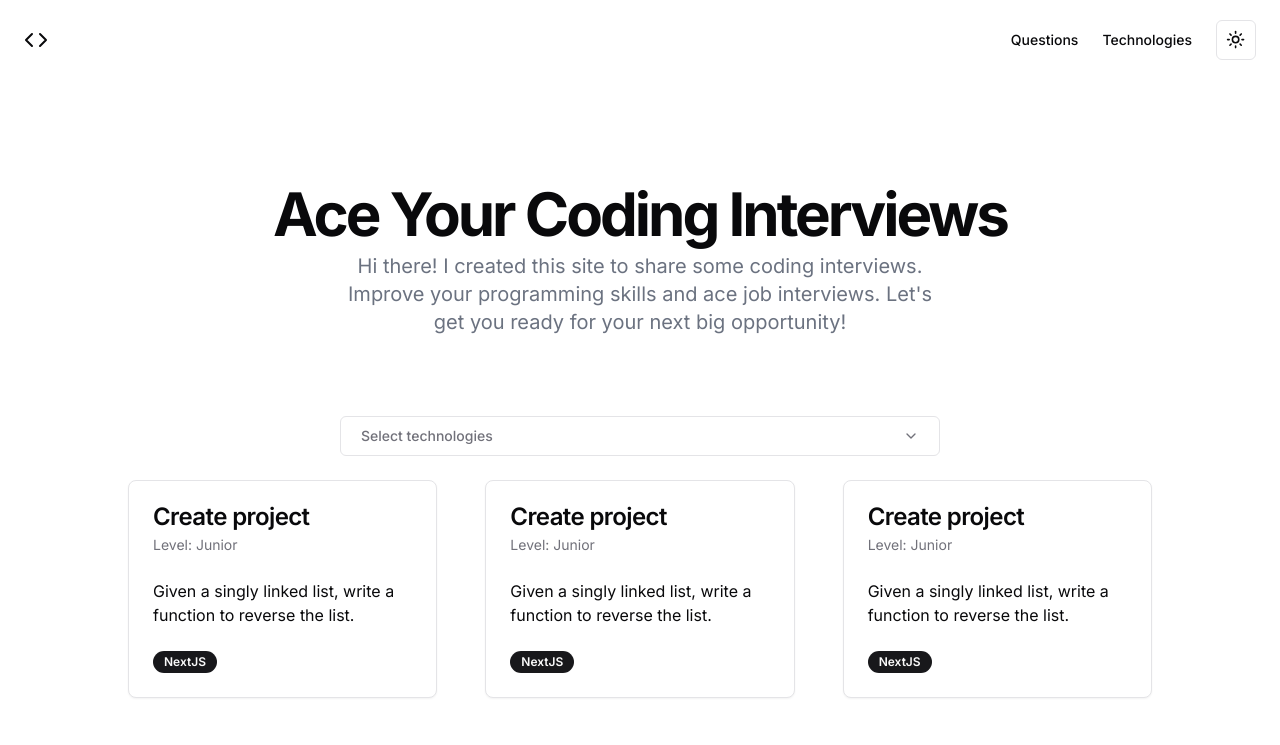
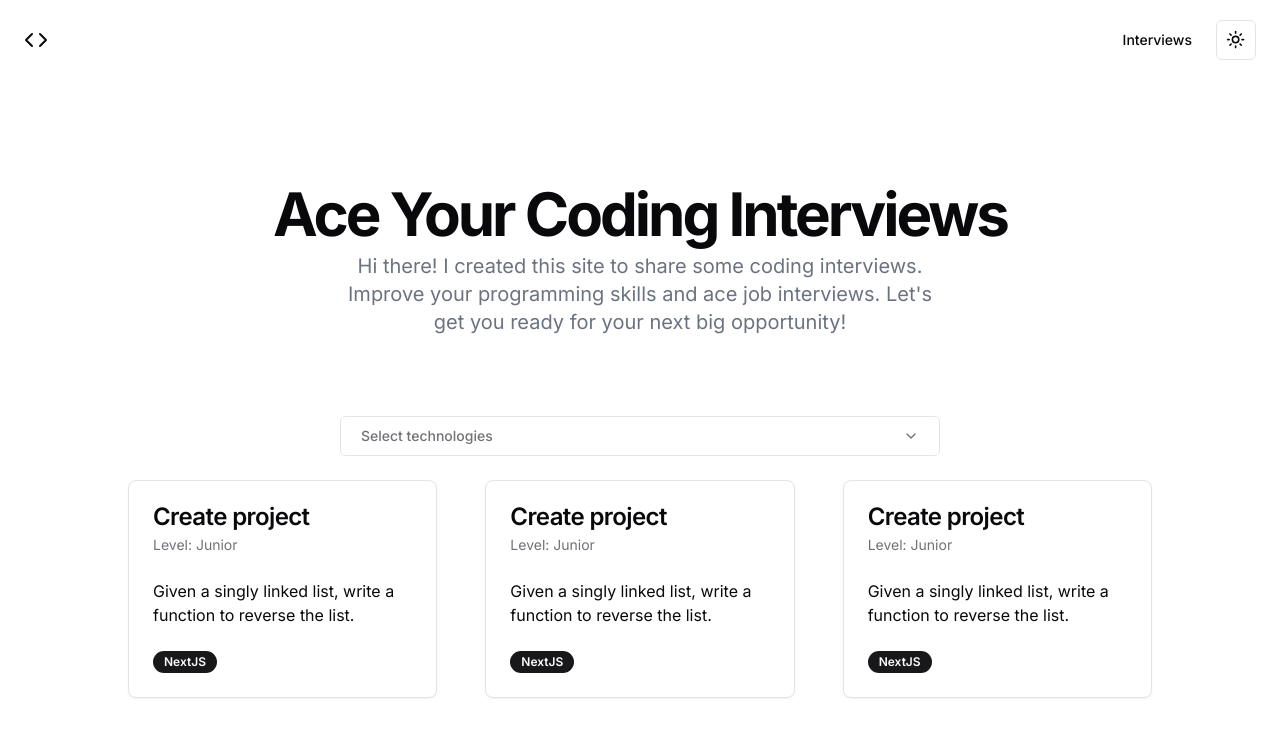
Before and after one commit to cristiand395/codinginterviews, a Next.js app: page / in a window 1280 px wide. Shown: the top 745 px of the page. Built offline with nearby package versions, Linux system fonts and the light colour scheme.

Commit message:
remove technologies from header

```diff
--- a/src/components/Header.tsx
+++ b/src/components/Header.tsx
@@ -9,11 +9,8 @@
         <CodeIcon className="h-6 w-6" />
       </Link>
       <nav className="ml-auto flex gap-4 sm:gap-6 items-center">
-        <Link href="#" className="text-sm font-medium hover:underline underline-offset-4" prefetch={false}>
-          Questions
-        </Link>
-        <Link href="#" className="text-sm font-medium hover:underline underline-offset-4" prefetch={false}>
-          Technologies
+        <Link href="/" className="text-sm font-medium hover:underline underline-offset-4" prefetch={false}>
+          Interviews
         </Link>
         <ThemeToggle />
       </nav>
--- a/src/components/MultiSelect.tsx
+++ b/src/components/MultiSelect.tsx
@@ -168,9 +168,6 @@
                         )}
                         style={{ animationDuration: `${animation}s` }}
                       >
-                        {/* {IconComponent && (
-                          <IconComponent className="h-4 w-4 mr-2" />
-                        )} */}
                         {option?.label}
                         <XCircle
                           className="ml-2 h-4 w-4 cursor-pointer"
```
